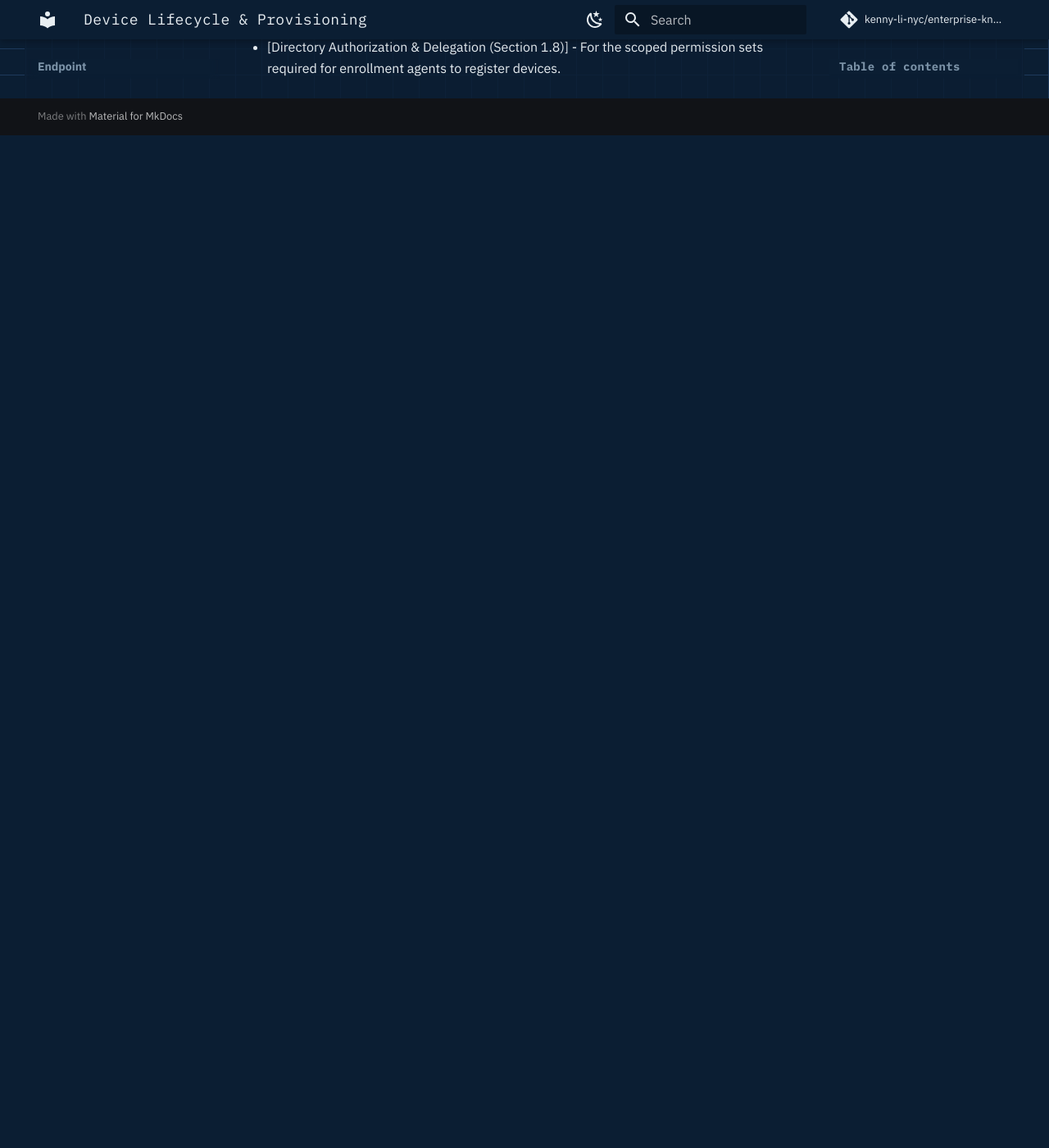
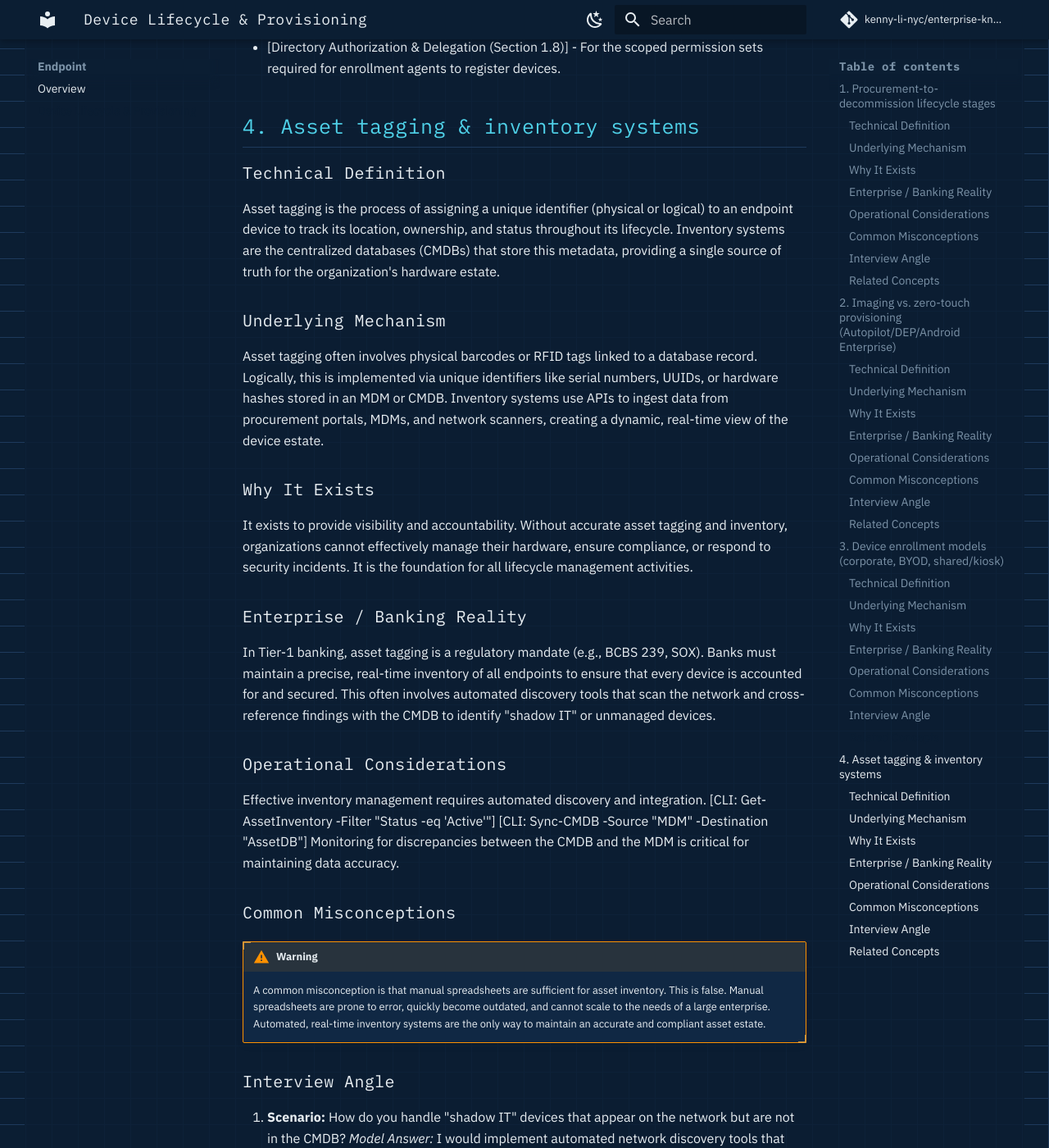
Before and after one commit to kenny-li-nyc/enterprise-knowledge-base, an MkDocs documentation site: the page built from docs/endpoint/device-lifecycle-provisioning.md, in a window 1280 px wide and 1400 px high, scrolled down 6660 px. Shown: the whole window at 82% size. Built offline with MkDocs 1.6.1 and Material for MkDocs 9.7.7, drawn with Linux system fonts in a browser that asks for light colours; comment, search, counter and statistics services are not loaded; before the commit the page ends 6825 px from its top, so only the background shows below that; some of the changed text lies outside the part shown.

Commit message:
docs: add asset tagging and inventory systems section
Co-authored-by: aider (gemini/gemini-3.1-flash-lite) <aider@aider.chat>

```diff
--- a/docs/endpoint/device-lifecycle-provisioning.md
+++ b/docs/endpoint/device-lifecycle-provisioning.md
@@ -107,3 +107,39 @@ Monitoring compliance across different enrollment models is essential, as is ens
 ### Related Concepts
 *   [Directory Structure (Section 1.1)] - For context on OU-based administrative inheritance boundaries for staged devices.
 *   [Directory Authorization & Delegation (Section 1.8)] - For the scoped permission sets required for enrollment agents to register devices.
+
+## 4. Asset tagging & inventory systems
+
+### Technical Definition
+Asset tagging is the process of assigning a unique identifier (physical or logical) to an endpoint device to track its location, ownership, and status throughout its lifecycle. Inventory systems are the centralized databases (CMDBs) that store this metadata, providing a single source of truth for the organization's hardware estate.
+
+### Underlying Mechanism
+Asset tagging often involves physical barcodes or RFID tags linked to a database record. Logically, this is implemented via unique identifiers like serial numbers, UUIDs, or hardware hashes stored in an MDM or CMDB. Inventory systems use APIs to ingest data from procurement portals, MDMs, and network scanners, creating a dynamic, real-time view of the device estate.
+
+### Why It Exists
+It exists to provide visibility and accountability. Without accurate asset tagging and inventory, organizations cannot effectively manage their hardware, ensure compliance, or respond to security incidents. It is the foundation for all lifecycle management activities.
+
+### Enterprise / Banking Reality
+In Tier-1 banking, asset tagging is a regulatory mandate (e.g., BCBS 239, SOX). Banks must maintain a precise, real-time inventory of all endpoints to ensure that every device is accounted for and secured. This often involves automated discovery tools that scan the network and cross-reference findings with the CMDB to identify "shadow IT" or unmanaged devices.
+
+### Operational Considerations
+Effective inventory management requires automated discovery and integration.
+[CLI: Get-AssetInventory -Filter "Status -eq 'Active'"]
+[CLI: Sync-CMDB -Source "MDM" -Destination "AssetDB"]
+Monitoring for discrepancies between the CMDB and the MDM is critical for maintaining data accuracy.
+
+### Common Misconceptions
+!!! warning
+    A common misconception is that manual spreadsheets are sufficient for asset inventory. This is false. Manual spreadsheets are prone to error, quickly become outdated, and cannot scale to the needs of a large enterprise. Automated, real-time inventory systems are the only way to maintain an accurate and compliant asset estate.
+
+### Interview Angle
+1. **Scenario:** How do you handle "shadow IT" devices that appear on the network but are not in the CMDB?
+   *Model Answer:* I would implement automated network discovery tools that scan for new devices and automatically flag them for investigation. I would then integrate this data with our CMDB to identify and either onboard or quarantine the unauthorized devices.
+2. **Scenario:** Why is real-time inventory critical for security incident response?
+   *Model Answer:* Real-time inventory allows us to quickly identify which devices are affected by a security vulnerability or incident. It enables us to isolate the affected devices, assess the impact, and initiate remediation without delay.
+3. **Scenario:** How do you ensure the accuracy of your CMDB?
+   *Model Answer:* I would implement automated data ingestion from multiple sources (MDM, network scanners, procurement portals) and use reconciliation rules to resolve conflicts. I would also perform regular audits to verify the data against physical assets.
+
+### Related Concepts
+*   [Procurement-to-decommission lifecycle stages (Section 2.1)]
+*   [Device enrollment models (Section 2.1)]
```
